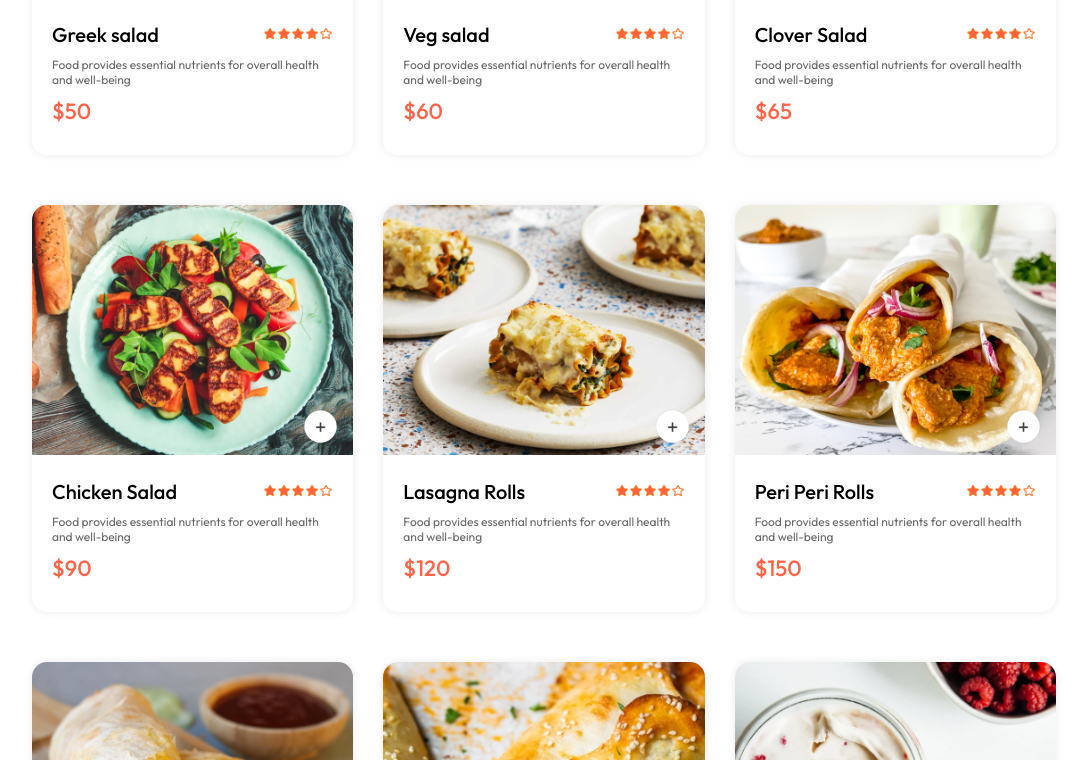
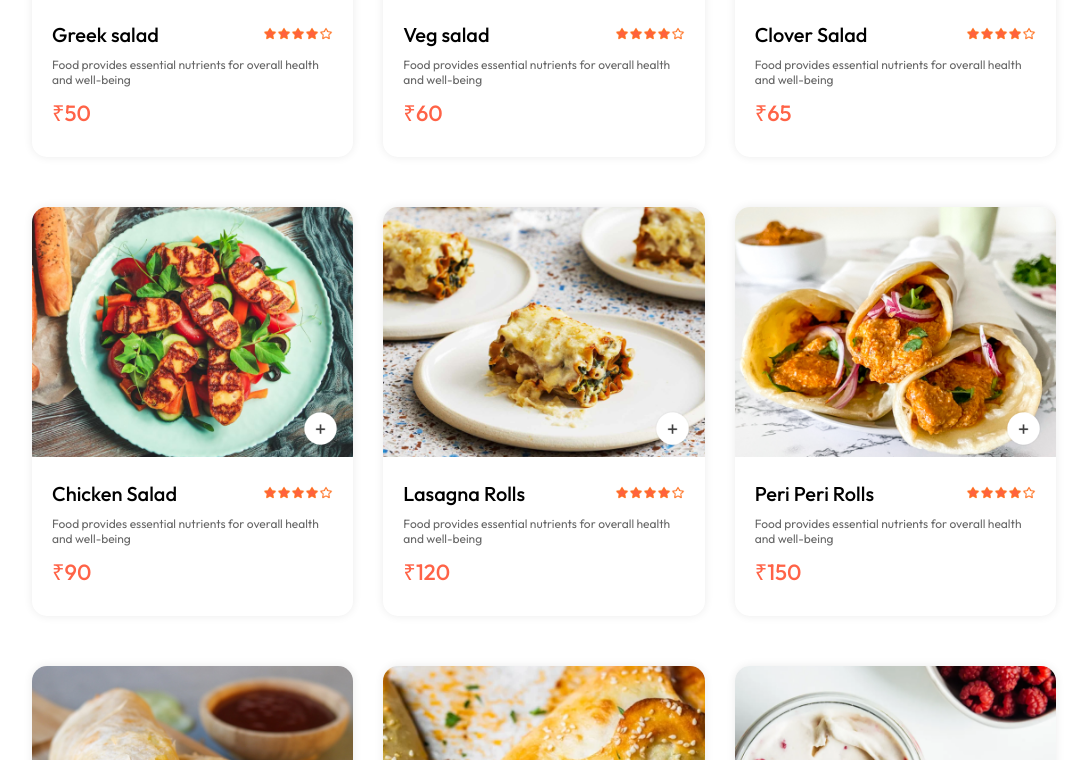
Before and after one commit to Vaibhavpan02/Food-Delivery, a React (Vite) app: page / in a window 1280 px wide. Shown: the part 1300-2060 px from the top of the page, without its empty margins (96-1183 px from the left). Built offline with nearby package versions, Linux system fonts and the light colour scheme.

Commit message:
Update FoodItem.jsx

```diff
--- a/src/components/FoodItem/FoodItem.jsx
+++ b/src/components/FoodItem/FoodItem.jsx
@@ -38,7 +38,7 @@ const FoodItem = ({id,name,price,description,image}) => {
                     <img src={assets.rating_starts} alt="Rating" />
                 </div>
                 <p className="food-item-desc">{description}</p>
-                <p className="food-item-price">${price}</p>
+                <p className="food-item-price">₹{price}</p>
             </div>
             {popup.show && <div className="popup">{popup.message}</div>}
         </div>
```
